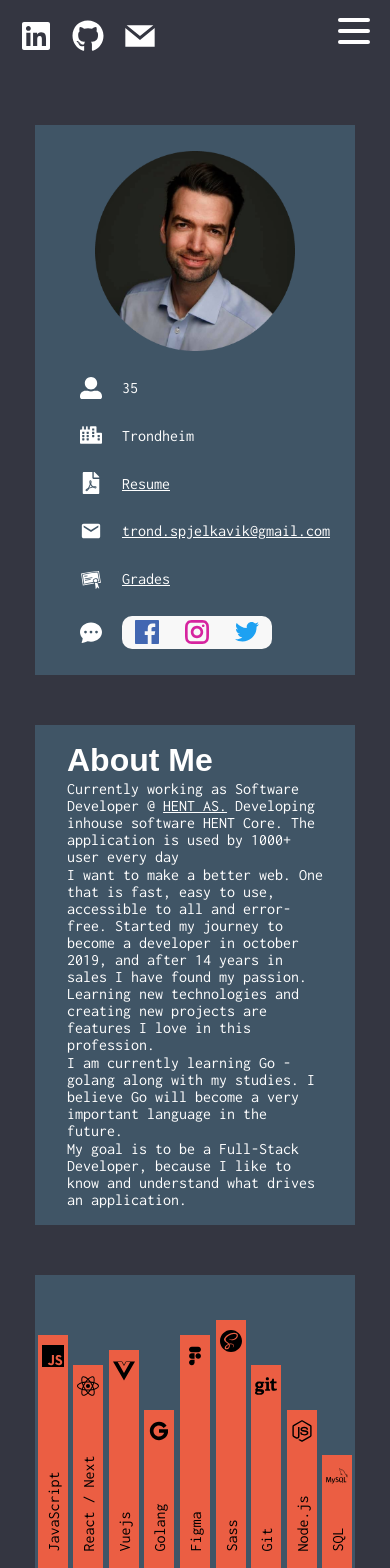
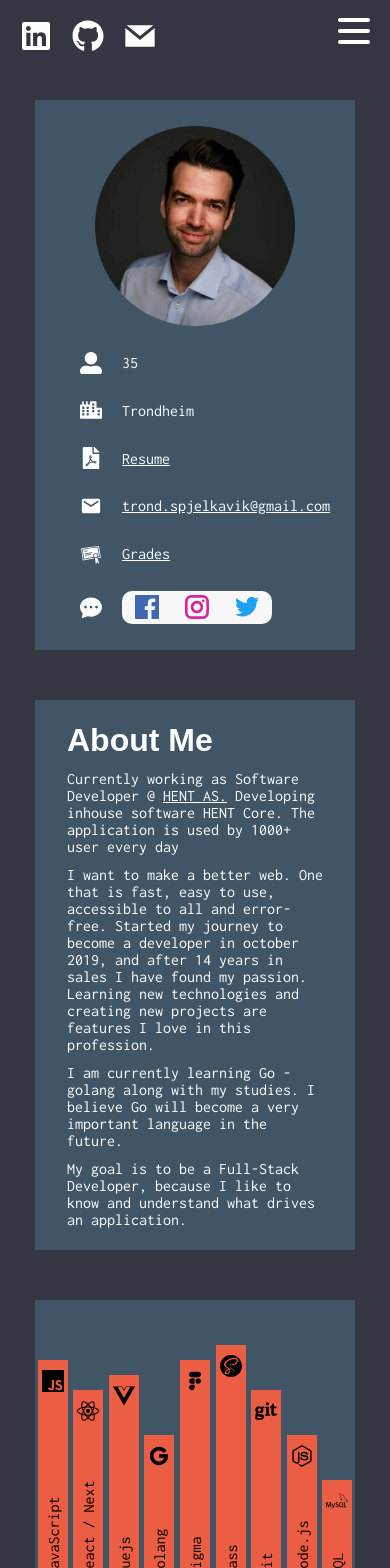
Before and after one commit to TrondSpjelkavik/portfolio-newest, a Next.js app: page /about-me in a window 390 px wide. Shown: the top 1568 px of the page. Built offline with nearby package versions, Linux system fonts and the light colour scheme; a web font is replaced by a local one.

Commit message:
Changed height on summaryBox to fit mobile

```diff
--- a/components/About/About.js
+++ b/components/About/About.js
@@ -30,7 +30,7 @@ const AboutContainer = styled.div`
     margin-top: 50px;
   }
   @media (max-width: 650px) {
-    height: 850px;
+    height: 900px;
   }
 `;
 
--- a/components/About/Summary.js
+++ b/components/About/Summary.js
@@ -10,7 +10,7 @@ const SummaryBox = styled.div`
   }
   @media (max-width: 650px) {
     width: 320px;
-    height: 500px;
+    height: 550px;
   }
 `;
 
@@ -21,7 +21,7 @@ const SummaryContent = styled.div`
   height: 360px;
   justify-content: space-around;
   @media (max-width: 650px) {
-    height: 500px;
+    height: 550px;
   }
 `;
 
```
